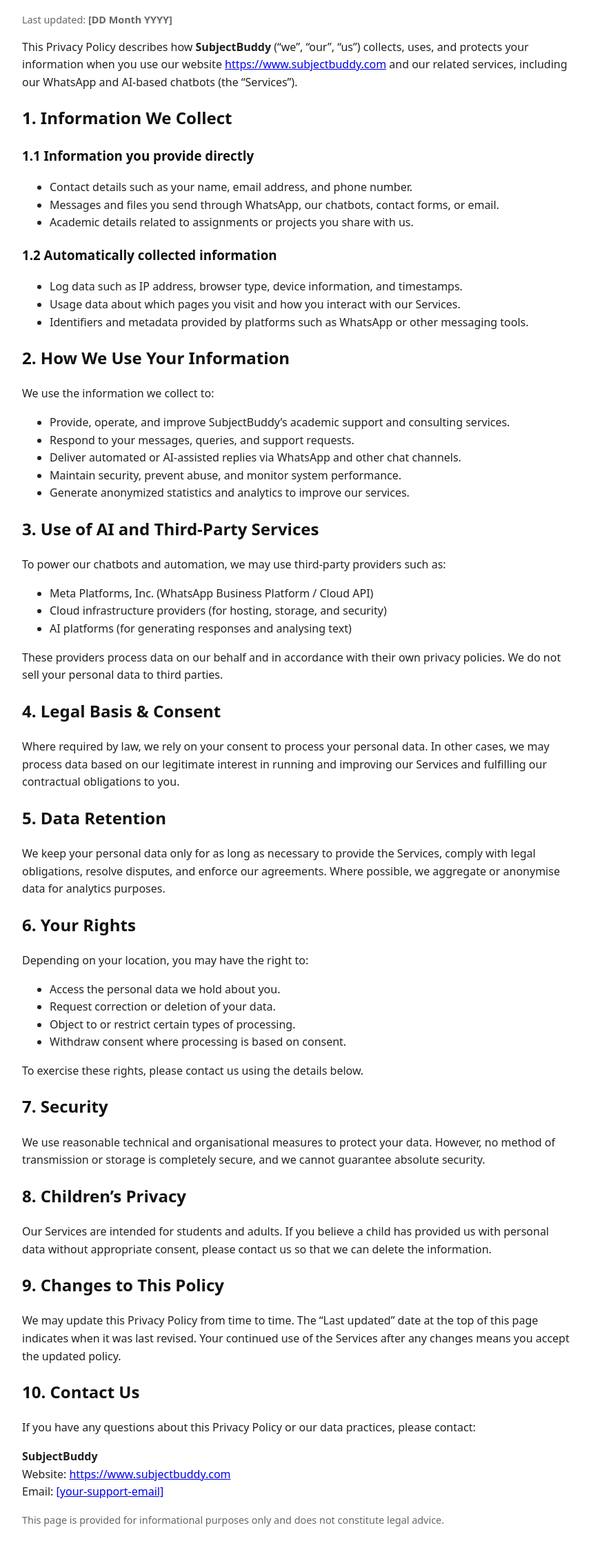
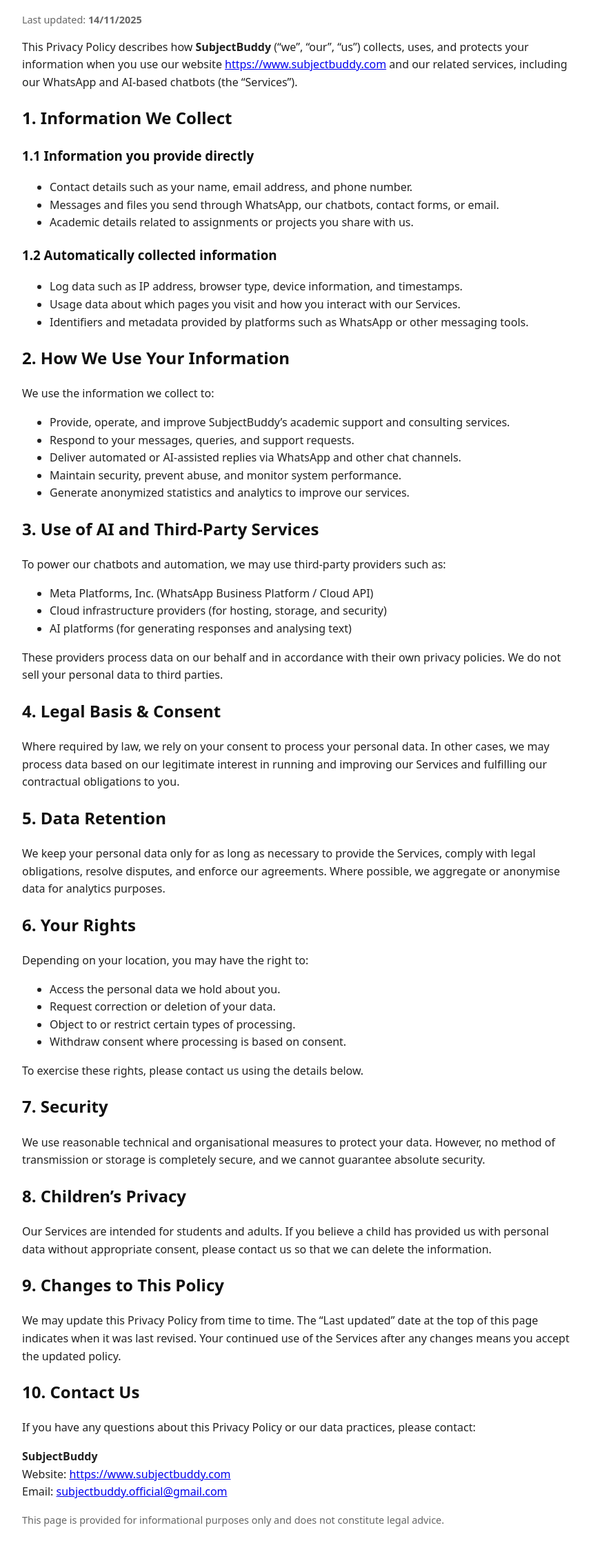
Before and after one commit to BhavarSingh/PrivacyPolicy-SubjectBuddy, a plain HTML site: page index.html in a window 1280 px wide. Shown: the part 81-2328 px from the top of the page at 69% size, without its empty margins (208-1065 px from the left). Drawn offline with Linux system fonts and the light colour scheme.

Commit message:
Update index.html

```diff
--- a/index.html
+++ b/index.html
@@ -27,7 +27,7 @@
 </head>
 <body>
   <h1>Privacy Policy</h1>
-  <p class="muted">Last updated:  <strong>[DD Month YYYY]</strong></p>
+  <p class="muted">Last updated:  <strong>14/11/2025</strong></p>
 
   <p>
     This Privacy Policy describes how <strong>SubjectBuddy</strong> (“we”, “our”, “us”) collects,
@@ -130,7 +130,7 @@
   <p>
     <strong>SubjectBuddy</strong><br />
     Website: <a href="https://www.subjectbuddy.com" target="_blank" rel="noopener">https://www.subjectbuddy.com</a><br />
-    Email: <a href="mailto:[your-support-email]">[your-support-email]</a>
+    Email: <a href="mailto:[your-support-email]">subjectbuddy.official@gmail.com</a>
   </p>
 
   <p class="muted">
```
